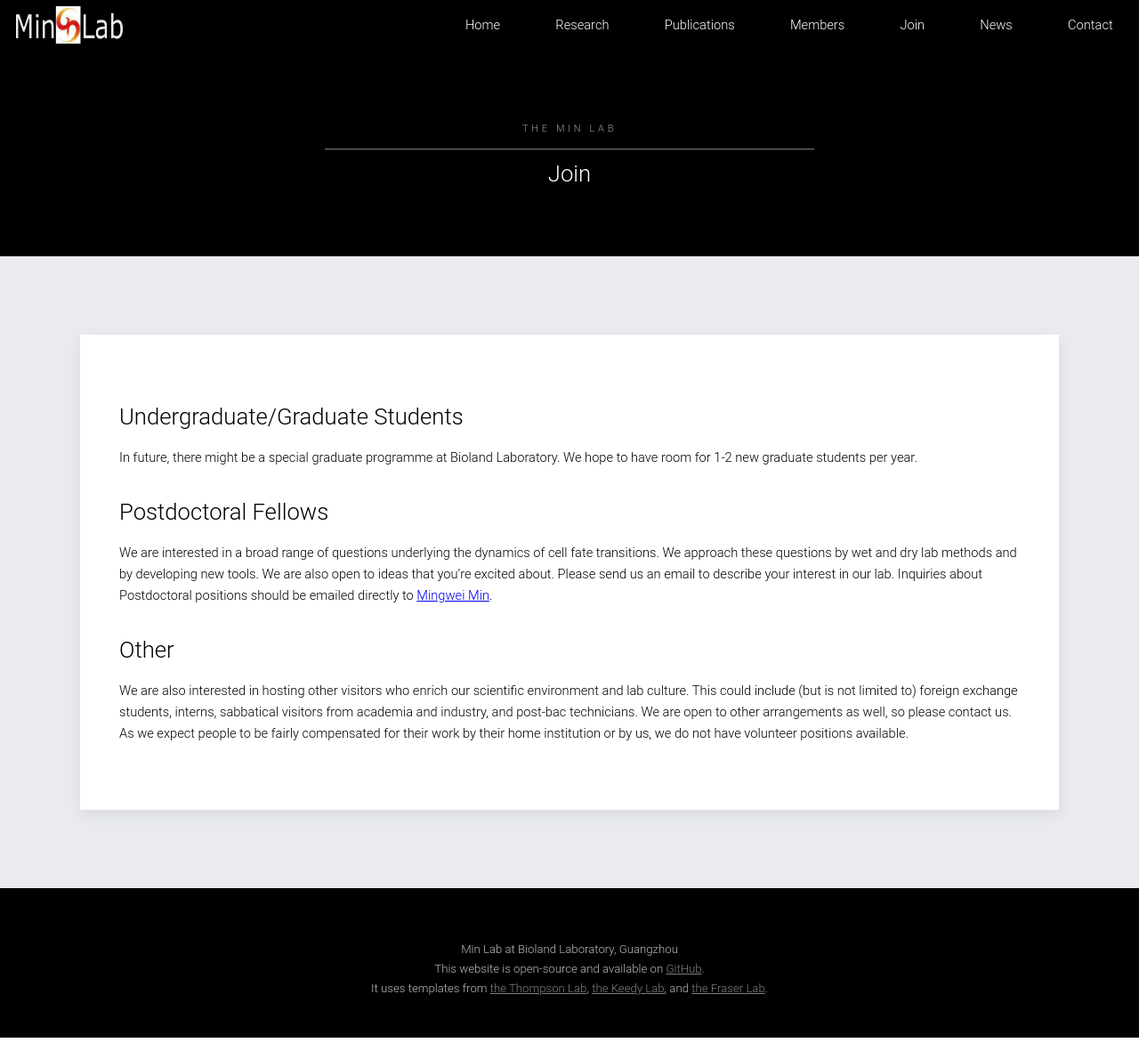
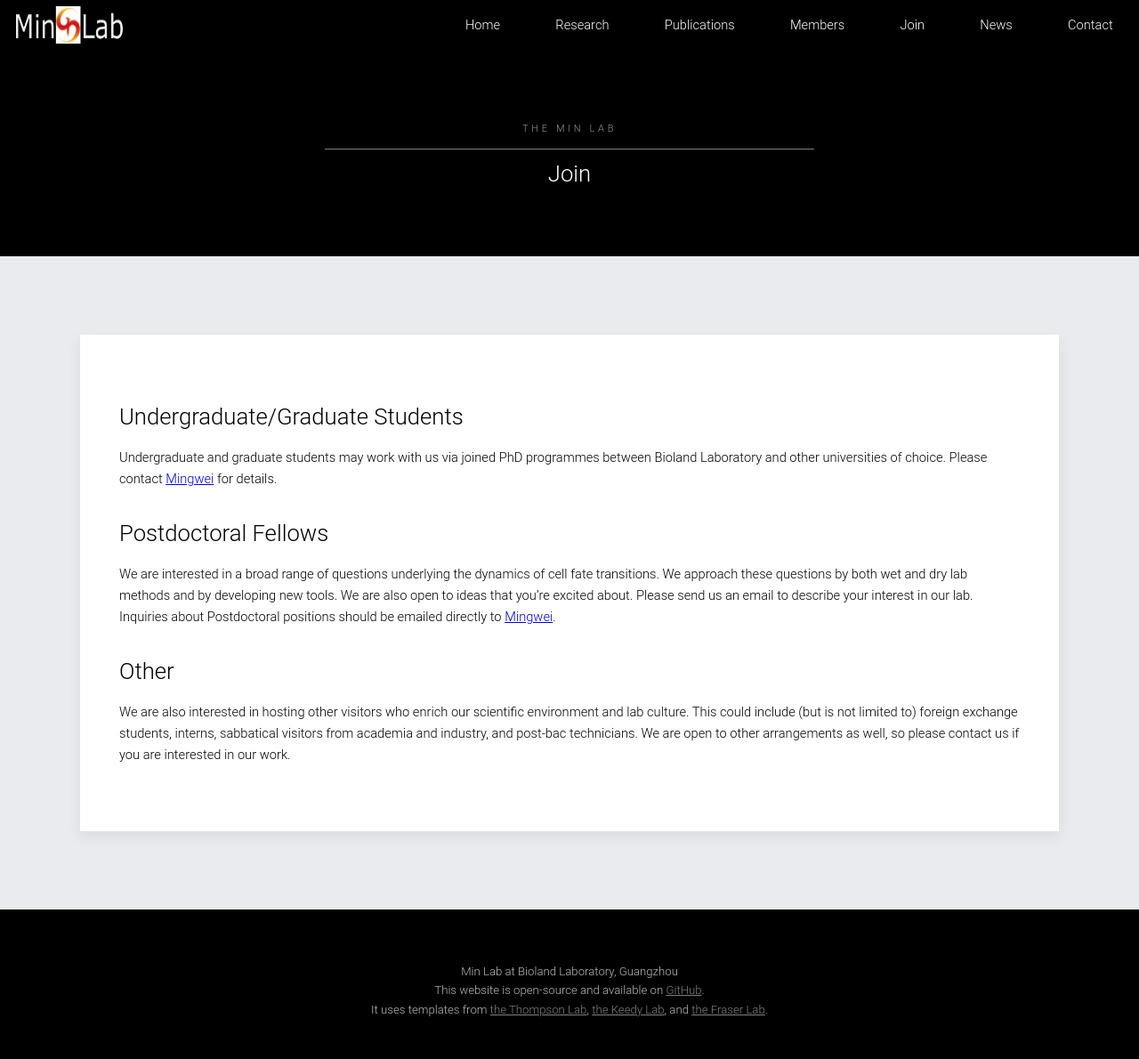
Before and after one commit to mm809/mm809.github.io, a Jekyll site: the page built from join/index.html, in a window 1280 px wide and 1190 px high. Shown: the whole window at 89% size. Built offline with Jekyll 4.4.1, drawn with Linux system fonts in a browser that asks for light colours.

Commit message:
Update index.html

```diff
--- a/join/index.html
+++ b/join/index.html
@@ -8,15 +8,15 @@ bgimage: /images/ColorfulCells.jpg
 
 ## Undergraduate/Graduate Students
 
-In future, there might be a special graduate programme at Bioland Laboratory. We hope to have room for 1-2 new graduate students per year.
+Undergraduate and graduate students may work with us via joined PhD programmes between Bioland Laboratory and other universities of choice. Please contact <a href="/contact/">Mingwei</a> for details.
 
 ## Postdoctoral Fellows
 
 We are interested in a broad range of questions underlying the dynamics of cell fate transitions.
-We approach these questions by wet and dry lab methods and by developing new tools.
+We approach these questions by both wet and dry lab methods and by developing new tools.
 We are also open to ideas that you’re excited about. Please send us an email to describe your interest in our lab.
-Inquiries about Postdoctoral positions should be emailed directly to <a href="/contact/">Mingwei Min</a>.
+Inquiries about Postdoctoral positions should be emailed directly to <a href="/contact/">Mingwei</a>.
 
 ## Other
 
-We are also interested in hosting other visitors who enrich our scientific environment and lab culture. This could include (but is not limited to) foreign exchange students, interns, sabbatical visitors from academia and industry, and post-bac technicians. We are open to other arrangements as well, so please contact us. As we expect people to be fairly compensated for their work by their home institution or by us, we do not have volunteer positions available.
+We are also interested in hosting other visitors who enrich our scientific environment and lab culture. This could include (but is not limited to) foreign exchange students, interns, sabbatical visitors from academia and industry, and post-bac technicians. We are open to other arrangements as well, so please contact us if you are interested in our work.
```
